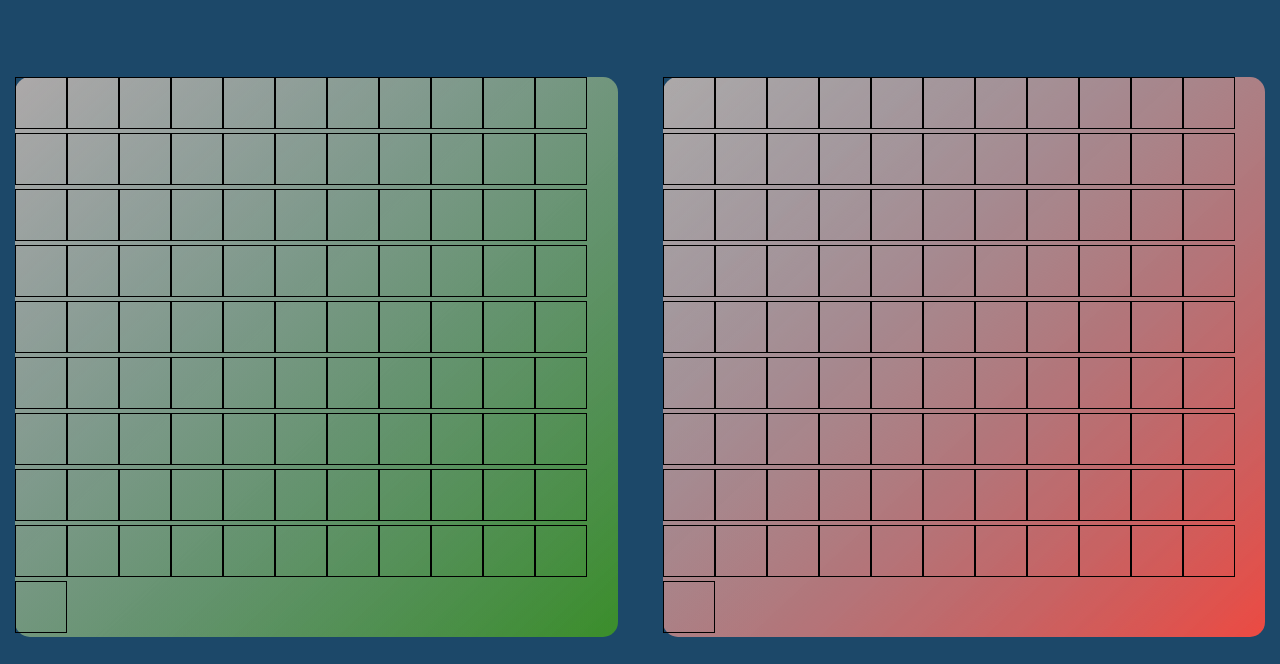
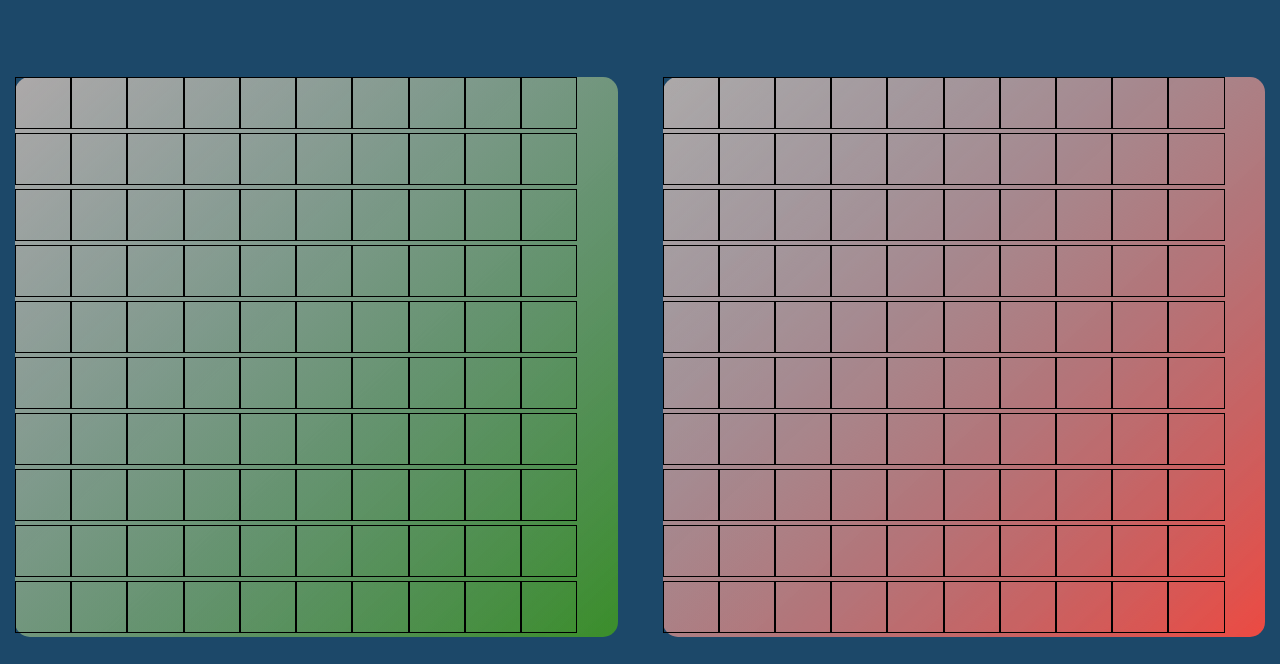
Before and after one commit to MR-Farabough/battleShip, a website: page index.html in a window 1280 px wide. Shown: the part 83-747 px from the top of the page. Drawn offline with Linux system fonts and the light colour scheme.

Commit message:
Square Board for each card

```diff
--- a/index.js
+++ b/index.js
@@ -44,8 +44,10 @@ function createBoard(cardEl) {
         let count = 0
         while(count < 100) {
             const div = createDiv()
-            div.style.height = '50px'
-            div.style.width = '50px'
+            div.style.height = '9%'
+            div.style.width = '9%'
+            div.style.minHeight = '15px'
+            div.style.minWidth = '15px'
             div.style.border = '1px solid black'
             cardEl.append(div)
             count++
--- a/style.css
+++ b/style.css
@@ -73,7 +73,7 @@ body.dark {
     height: 650px;
     max-height: 70vh;
     width: 700px;
-    min-width: 150px;
+    min-width: 200px;
     margin-right: 15px;
     margin-left: 15px;
 }
```
